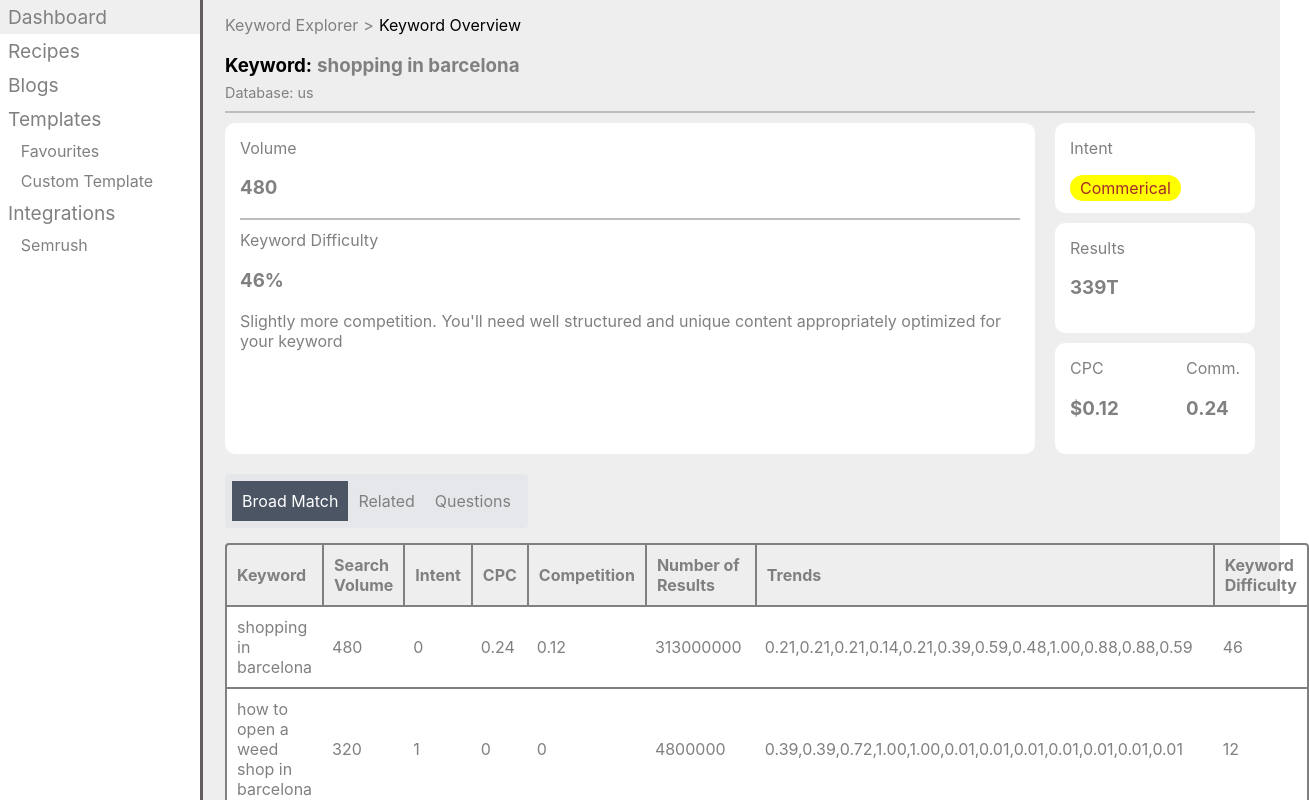
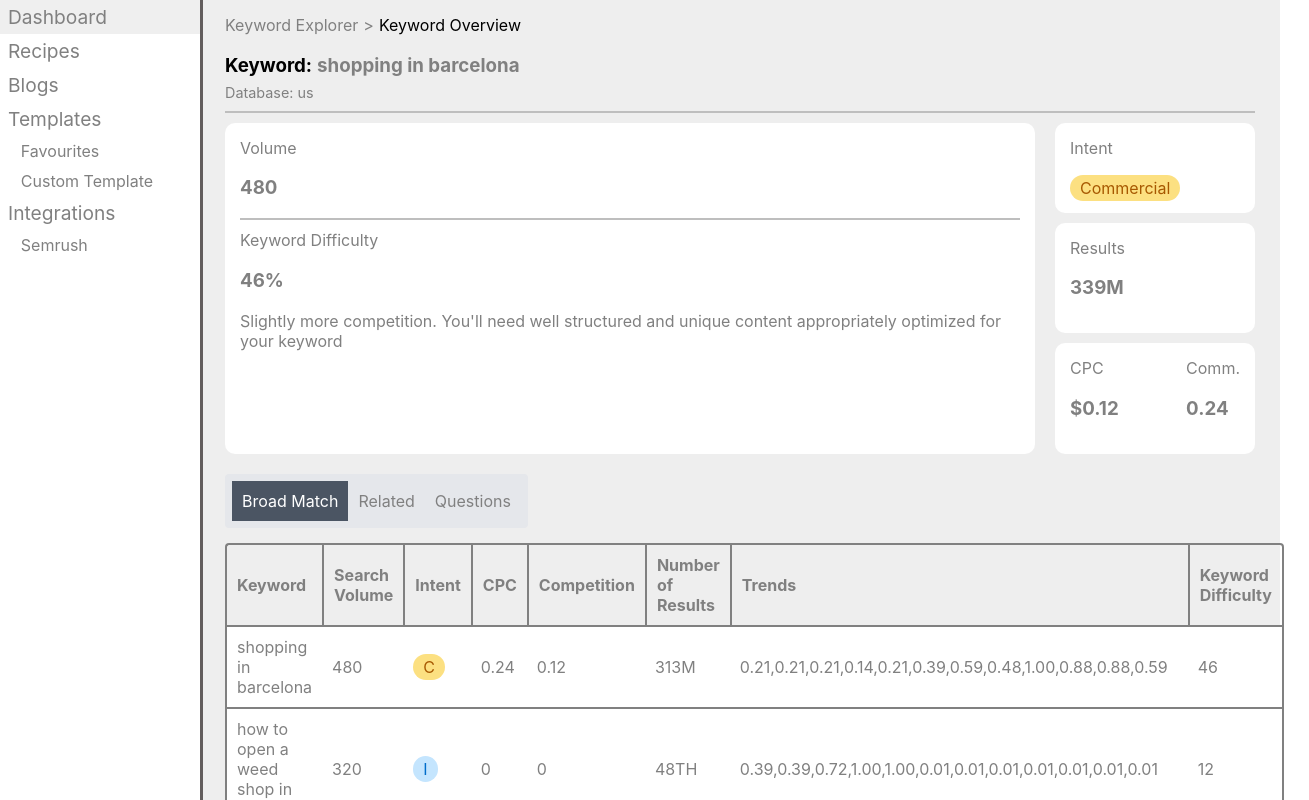
Before and after one commit to takshch/longshot, a React (Create React App) app: page / in a window 1280 px wide. Shown: the top 800 px of the page, 1309 px wide, since content can reach past the window. Built offline with nearby package versions, Linux system fonts and the light colour scheme.

Commit message:
Refactors Intent component

```diff
--- a/src/components/Intent/Intent.tsx
+++ b/src/components/Intent/Intent.tsx
@@ -1,10 +1,18 @@
 import Badge from '../Common/Badge/Badge';
-import { IntentType } from './intentMap';
+import { intentMap } from './intentMap';
 
-const Intent = ({ type, color }: IntentType) => {
+type IntentType = {
+  number: number;
+  textSmall?: boolean;
+};
+
+const Intent = ({ number, textSmall }: IntentType) => {
+  const { type, color } = intentMap[number];
+  const text = textSmall ? type[0] : type;
+
   return (
     <Badge
-      text={type}
+      text={text}
       bgColor={color.bg}
       textColor={color.text}
       hoverColor={color.hover}
--- a/src/components/Intent/intentMap.ts
+++ b/src/components/Intent/intentMap.ts
@@ -1,6 +1,6 @@
 export type IntentType = {
   type: string
-  hoverText: string
+  hoverText?: string
   color: {
     bg: string
     text: string
--- a/src/helpers/humanizeNumber.ts
+++ b/src/helpers/humanizeNumber.ts
@@ -10,11 +10,13 @@ export const humanizeNumber = (num: string) => {
 
   if (count < 3) return num;
 
+  count = count - 2
+
   for (let index = 0; index < count; index++) {
     zeroSplits.pop();
   }
 
   const leadingNum = zeroSplits.join('') || 0
 
-  return `${leadingNum}${UNITS[count - 3]}`;
+  return `${leadingNum}${UNITS[count - 3] || ''}`;
 }
--- a/src/pages-component/IndexPage/Table.tsx
+++ b/src/pages-component/IndexPage/Table.tsx
@@ -1,4 +1,5 @@
 import styled from 'styled-components';
+import Column from './Table/Column';
 
 const TableElement = styled.table`
   border-spacing: unset;
@@ -44,12 +45,21 @@ const BodyRow = styled.tr`
   }
 `;
 
+export type ColumnRenderersType = {
+  [index: number]: (value: any) => JSX.Element | string;
+};
+
 interface TableProps {
   columnNames: string[];
   rows: string[][];
+  columnRenderers?: ColumnRenderersType;
 }
 
-export default function Table({ columnNames, rows }: TableProps) {
+export default function Table({
+  columnNames,
+  rows,
+  columnRenderers = {},
+}: TableProps) {
   return (
     <TableElement>
       <thead>
@@ -62,8 +72,14 @@ export default function Table({ columnNames, rows }: TableProps) {
       <tbody>
         {rows.map((row, index) => (
           <BodyRow key={index}>
-            {row.map((column, index) => (
-              <BodyColumn key={index}>{column}</BodyColumn>
+            {row.map((value, index) => (
+              <BodyColumn key={index}>
+                <Column
+                  index={index}
+                  value={value}
+                  columnRenderers={columnRenderers}
+                />
+              </BodyColumn>
             ))}
           </BodyRow>
         ))}
--- /dev/null
+++ b/src/pages-component/IndexPage/Table/Column.ts
@@ -0,0 +1,17 @@
+import { ColumnRenderersType } from '../Table'
+
+type ColumnProps = {
+  index: number
+  value: any
+  columnRenderers: ColumnRenderersType
+}
+
+export default function Column({ index, value, columnRenderers }: ColumnProps) {
+  const renderer = columnRenderers[index]
+
+  if (renderer) {
+    return renderer(value)
+  }
+
+  return value;
+}
--- a/src/pages-component/IndexPage/TableSection.tsx
+++ b/src/pages-component/IndexPage/TableSection.tsx
@@ -1,6 +1,8 @@
 import { useEffect, useState } from 'react';
 import styled from 'styled-components';
 import Segmented from '../../components/Common/Segmented/Segmented';
+import Intent from '../../components/Intent/Intent';
+import { humanizeNumber } from '../../helpers/humanizeNumber';
 import { GetApiResponseType } from '../../types/GetApiResponseType';
 import Table from './Table';
 
@@ -41,7 +43,12 @@ const DATA_COLUMN: DataColumnType = [
   'raw_question_data',
 ];
 
-export type TableData = string[][]
+const COLUMN_RENDERERS = {
+  2: (value: number) => <Intent number={value} textSmall={true} />,
+  5: (value: string) => humanizeNumber(value),
+};
+
+export type TableData = string[][];
 
 const TableSection = ({ data }: TableSectionProps) => {
   const { columnNames } = data;
@@ -68,7 +75,13 @@ const TableSection = ({ data }: TableSectionProps) => {
           onSelect={selectChoice}
         />
       </div>
-      {tableData && <Table columnNames={columnNames} rows={tableData} />}
+      {tableData && (
+        <Table
+          columnNames={columnNames}
+          rows={tableData}
+          columnRenderers={COLUMN_RENDERERS}
+        />
+      )}
     </TableSectionDiv>
   );
 };
--- a/src/pages/IndexPage.tsx
+++ b/src/pages/IndexPage.tsx
@@ -1,8 +1,8 @@
 import axios from 'axios';
 import { useEffect, useState } from 'react';
-import Badge from '../components/Common/Badge/Badge';
 import Card from '../components/Common/Card/Card';
 import Divider from '../components/Common/Divider/Divider';
+import Intent from '../components/Intent/Intent';
 import { humanizeNumber } from '../helpers/humanizeNumber';
 import HomeLayout from '../layout/HomeLayout';
 import { VolumeAndKeywordCard } from '../pages-component/IndexPage/Cards/VolumeAndKeywordCard';
@@ -53,7 +53,7 @@ const IndexPage = () => {
                 <Card>
                   <div>Intent</div>
                   <br />
-                  <Badge text={'Commerical'} />
+                  <Intent number={0} />
                 </Card>
                 <Card>
                   <div>Results</div>
```
